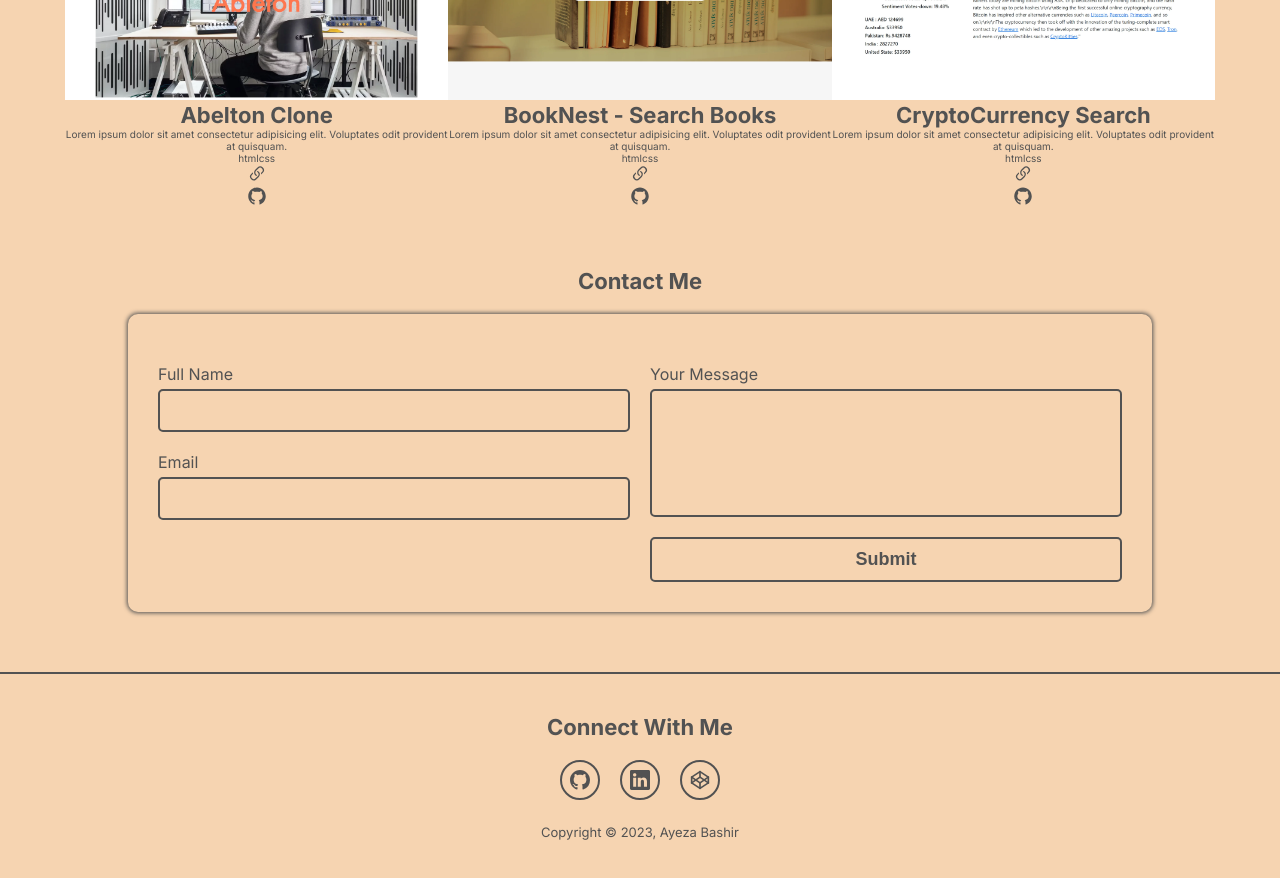
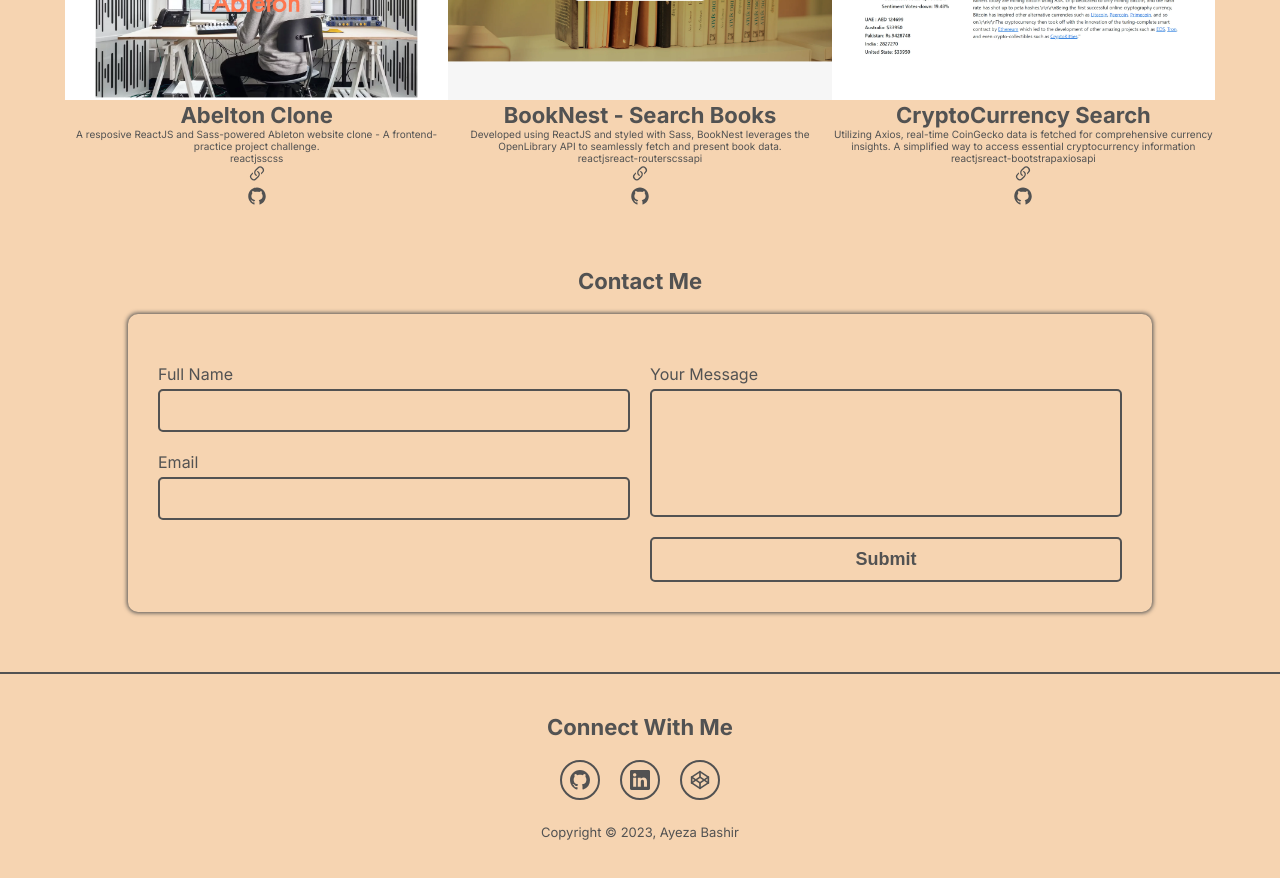
Before and after one commit to ayezabashir/My-Portfolio, a React (Vite) app: page / in a window 1280 px wide. Shown: the part 820-1698 px from the top of the page. Built offline with nearby package versions, Linux system fonts and the light colour scheme.

Commit message:
project component

```diff
--- a/src/components/projects/Projects.jsx
+++ b/src/components/projects/Projects.jsx
@@ -10,6 +10,7 @@
         id: 1,
         project_cover: abelton,
         project_name: 'Abelton Clone',
+        project_desc: 'A resposive ReactJS and Sass-powered Ableton website clone - A frontend-practice project challenge.',
         project_languages: ['reactjs', 'scss'],
         project_live_link: 'https://ableton-clone-six.vercel.app/',
         project_github_link: 'https://github.com/ayezabashir/Ableton-Clone'
@@ -18,6 +19,7 @@
         id: 2,
         project_cover: booknest,
         project_name: 'BookNest - Search Books',
+        project_desc: 'Developed using ReactJS and styled with Sass, BookNest leverages the OpenLibrary API to seamlessly fetch and present book data.',
         project_languages: ['reactjs', 'react-router', 'scss', 'api'],
         project_live_link: 'https://book-nest-search-books.vercel.app/',
         project_github_link: 'https://github.com/ayezabashir/BookNest-SearchBooks'
@@ -26,6 +28,7 @@
         id: 3,
         project_cover: crypto,
         project_name: 'CryptoCurrency Search',
+        project_desc: 'Utilizing Axios, real-time CoinGecko data is fetched for comprehensive currency insights. A simplified way to access essential cryptocurrency information',
         project_languages: ['reactjs', 'react-bootstrap', 'axios', 'api'],
         project_live_link: 'https://book-nest-search-books.vercel.app/',
         project_github_link: 'https://github.com/ayezabashir/BookNest-SearchBooks'
@@ -55,11 +58,14 @@
                                                 </div>
                                                 <div className="project-desc">
                                                     <div className="desc">
-                                                        <p>Lorem ipsum dolor sit amet consectetur adipisicing elit. Voluptates odit provident at quisquam.</p>
+                                                        <p>{item.project_desc}</p>
                                                     </div>
                                                     <div className="languages">
-                                                        <span>html</span>
-                                                        <span>css</span>
+                                                        {
+                                                            item.project_languages.map((lang, index) => (
+                                                                <span className='lang' key={index}>{lang}</span>
+                                                            ))
+                                                        }
                                                     </div>
                                                     <div className="links">
                                                         <div className="website">
@@ -82,7 +88,7 @@
                         </div>
                     </div>
                 </div>
-            </div>
+            </div >
         </>
     )
 }
```
